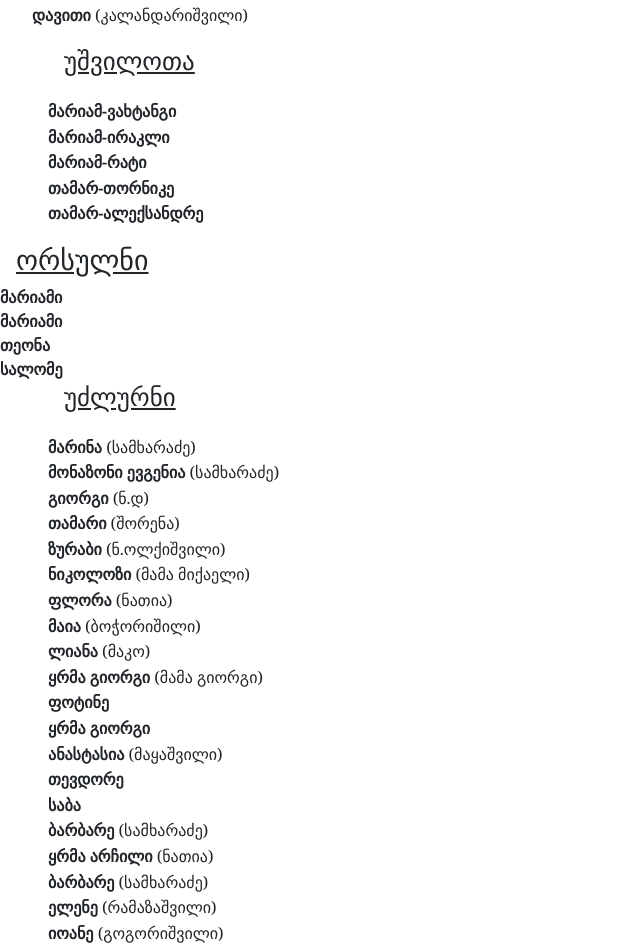
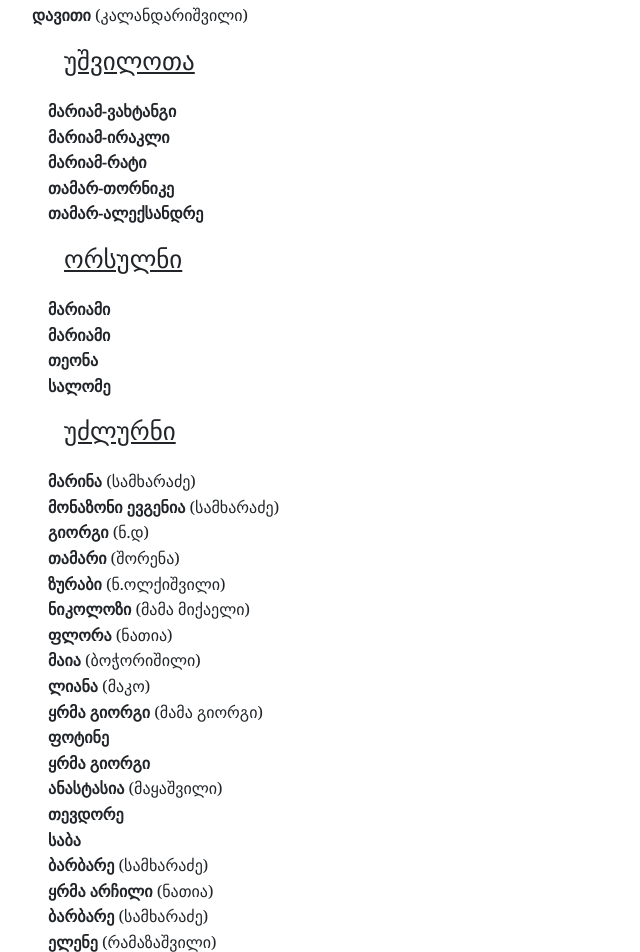
Before and after one commit to Tinatin-kvinikadze/Daujdomelis-savedrebeli, a PHP site: page / in a window 1280 px wide. Shown: the part 1094-2046 px from the top of the page, without its empty margins (0-640 px from the left). Run offline with PHP 8.4, Linux system fonts and the light colour scheme.

Commit message:
Update style.css

```diff
--- a/style.css
+++ b/style.css
@@ -59,11 +59,11 @@ ul{
     padding-left: 4rem;
     font-size: 25px;
 }
-orsulni {
+.orsulni {
      padding-left: 4rem;
     font-size: 25px;
 }
-orsulta-sia {
+.orsulta-sia {
      padding: 1rem 1rem;
     padding-left: 3rem;
     line-height: 1.6;
```
